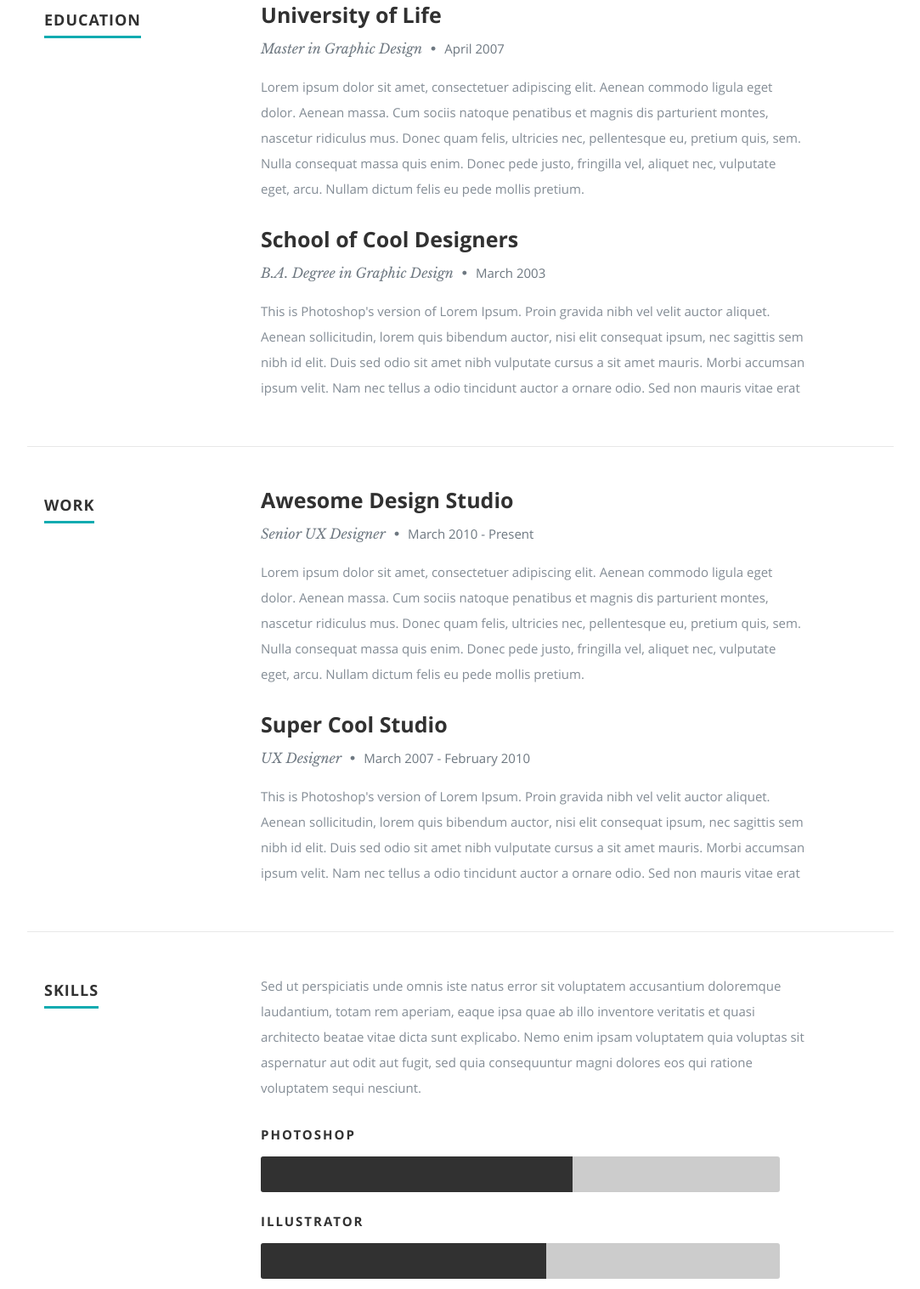
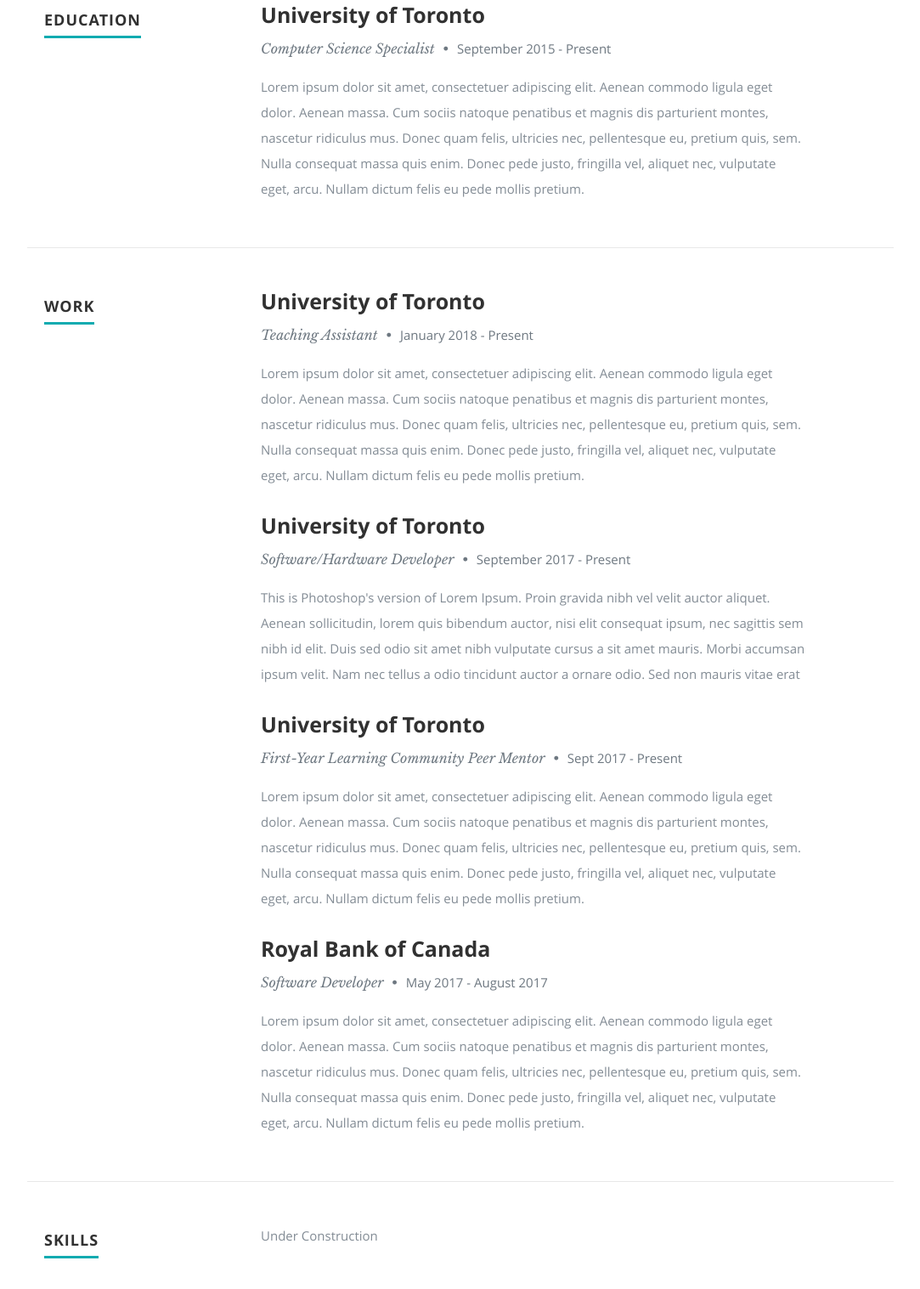
Before and after one commit to khrod/khrod.github.io, a plain HTML site: page index.html in a window 1280 px wide. Shown: the part 1283-2800 px from the top of the page at 85% size, without its empty margins (98-1181 px from the left). Drawn offline with nearby package versions, Linux system fonts and the light colour scheme.

Commit message:
Added work experience

```diff
--- a/index.html
+++ b/index.html
@@ -59,9 +59,6 @@
             <h1 class="responsive-headline">I'm Keros Rodrigues.</h1>
 			<h3>I'm a student at the <span>University of Toronto</span> currently pursuing a Computer Science Specialist degree with a focus in
 			<span>Artificial Intelligence</span>, <span>Machine Learning</span>, and <span>Computer Vision</span>.</h3>
-            <!--<h3>I'm a Manila based <span>graphic designer</span>, <span>illustrator</span> and <span>webdesigner</span> creating awesome and
-            effective visual identities for companies of all sizes around the globe. Let's <a class="smoothscroll" href="#about">start scrolling</a>
-            and learn more <a class="smoothscroll" href="#about">about me</a>.</h3>-->
             <hr />
             <ul class="social">
                <!--<li><a href="#"><i class="fa fa-facebook"></i></a></li>
@@ -146,32 +143,14 @@
 
                <div class="twelve columns">
 
-                  <h3>University of Life</h3>
-                  <p class="info">Master in Graphic Design <span>&bull;</span> <em class="date">April 2007</em></p>
+                  <h3>University of Toronto</h3>
+                  <p class="info">Computer Science Specialist <span>&bull;</span> <em class="date">September 2015 - Present</em></p>
 
                   <p>
                   Lorem ipsum dolor sit amet, consectetuer adipiscing elit. Aenean commodo ligula eget dolor. Aenean massa.
                   Cum sociis natoque penatibus et magnis dis parturient montes, nascetur ridiculus mus. Donec quam felis,
                   ultricies nec, pellentesque eu, pretium quis, sem. Nulla consequat massa quis enim.
                   Donec pede justo, fringilla vel, aliquet nec, vulputate eget, arcu. Nullam dictum felis eu pede mollis pretium.
-                  </p>
-
-               </div>
-
-            </div> <!-- item end -->
-
-            <div class="row item">
-
-               <div class="twelve columns">
-
-                  <h3>School of Cool Designers</h3>
-                  <p class="info">B.A. Degree in Graphic Design <span>&bull;</span> <em class="date">March 2003</em></p>
-
-                  <p>
-                  This is Photoshop's version  of Lorem Ipsum. Proin gravida nibh vel velit auctor aliquet.
-                  Aenean sollicitudin, lorem quis bibendum auctor, nisi elit consequat ipsum, nec sagittis sem
-                  nibh id elit. Duis sed odio sit amet nibh vulputate cursus a sit amet mauris. Morbi accumsan
-                  ipsum velit. Nam nec tellus a odio tincidunt auctor a ornare odio. Sed non  mauris vitae erat
                   </p>
 
                </div>
@@ -197,8 +176,8 @@
 
                <div class="twelve columns">
 
-                  <h3>Awesome Design Studio</h3>
-                  <p class="info">Senior UX Designer <span>&bull;</span> <em class="date">March 2010 - Present</em></p>
+                  <h3>University of Toronto</h3>
+                  <p class="info">Teaching Assistant <span>&bull;</span> <em class="date">January 2018 - Present</em></p>
 
                   <p>
                   Lorem ipsum dolor sit amet, consectetuer adipiscing elit. Aenean commodo ligula eget dolor. Aenean massa.
@@ -215,14 +194,50 @@
 
                <div class="twelve columns">
 
-                  <h3>Super Cool Studio</h3>
-                  <p class="info">UX Designer <span>&bull;</span> <em class="date">March 2007 - February 2010</em></p>
+                  <h3>University of Toronto</h3>
+                  <p class="info">Software/Hardware Developer <span>&bull;</span> <em class="date">September 2017 - Present</em></p>
 
                   <p>
                   This is Photoshop's version  of Lorem Ipsum. Proin gravida nibh vel velit auctor aliquet.
                   Aenean sollicitudin, lorem quis bibendum auctor, nisi elit consequat ipsum, nec sagittis sem
                   nibh id elit. Duis sed odio sit amet nibh vulputate cursus a sit amet mauris. Morbi accumsan
                   ipsum velit. Nam nec tellus a odio tincidunt auctor a ornare odio. Sed non  mauris vitae erat
+                  </p>
+
+               </div>
+
+            </div> <!-- item end -->
+
+			<div class="row item">
+
+               <div class="twelve columns">
+
+                  <h3>University of Toronto</h3>
+                  <p class="info">First-Year Learning Community Peer Mentor <span>&bull;</span> <em class="date">Sept 2017 - Present</em></p>
+
+                  <p>
+                  Lorem ipsum dolor sit amet, consectetuer adipiscing elit. Aenean commodo ligula eget dolor. Aenean massa.
+                  Cum sociis natoque penatibus et magnis dis parturient montes, nascetur ridiculus mus. Donec quam felis,
+                  ultricies nec, pellentesque eu, pretium quis, sem. Nulla consequat massa quis enim.
+                  Donec pede justo, fringilla vel, aliquet nec, vulputate eget, arcu. Nullam dictum felis eu pede mollis pretium.
+                  </p>
+
+               </div>
+
+            </div> <!-- item end -->
+
+			<div class="row item">
+
+               <div class="twelve columns">
+
+                  <h3>Royal Bank of Canada</h3>
+                  <p class="info">Software Developer <span>&bull;</span> <em class="date">May 2017 - August 2017</em></p>
+
+                  <p>
+                  Lorem ipsum dolor sit amet, consectetuer adipiscing elit. Aenean commodo ligula eget dolor. Aenean massa.
+                  Cum sociis natoque penatibus et magnis dis parturient montes, nascetur ridiculus mus. Donec quam felis,
+                  ultricies nec, pellentesque eu, pretium quis, sem. Nulla consequat massa quis enim.
+                  Donec pede justo, fringilla vel, aliquet nec, vulputate eget, arcu. Nullam dictum felis eu pede mollis pretium.
                   </p>
 
                </div>
@@ -244,13 +259,10 @@
 
          <div class="nine columns main-col">
 
-            <p>Sed ut perspiciatis unde omnis iste natus error sit voluptatem accusantium doloremque laudantium, totam rem aperiam,
-            eaque ipsa quae ab illo inventore veritatis et quasi architecto beatae vitae dicta sunt explicabo. Nemo enim ipsam
-            voluptatem quia voluptas sit aspernatur aut odit aut fugit, sed quia consequuntur magni dolores eos qui ratione
-            voluptatem sequi nesciunt.
+            <p>Under Construction
             </p>
 
-				<div class="bars">
+				<!--<div class="bars">
 
 				   <ul class="skills">
 					   <li><span class="bar-expand photoshop"></span><em>Photoshop</em></li>
@@ -261,7 +273,7 @@
                   <li><span class="bar-expand jquery"></span><em>jQuery</em></li>
 					</ul>
 
-				</div><!-- end skill-bars -->
+				</div>end skill-bars -->
 
 			</div> <!-- main-col end -->
 
```
